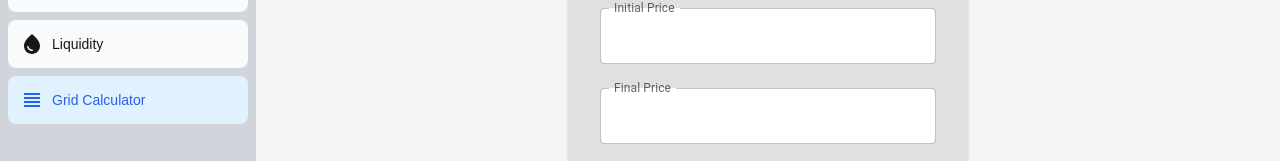
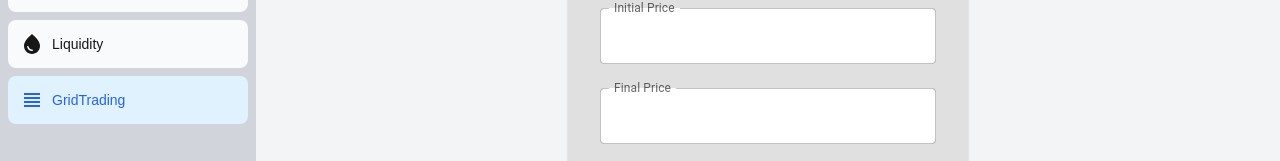
Before and after one commit to massimilianopetra/gridwise, a Next.js app: page /home/gridtrading in a window 1280 px wide. Shown: the part 184-345 px from the top of the page. Built offline with nearby package versions, Linux system fonts and the light colour scheme.

Commit message:
new name

```diff
--- a/app/ui/nav-links.tsx
+++ b/app/ui/nav-links.tsx
@@ -20,7 +20,7 @@ export default function NavLinks() {
 
     links = [{ name: 'Home', href: '/home', icon: HomeIcon },
              { name: 'Liquidity', href: '/home/liquidity', icon: WaterDropIcon},
-             { name: 'Grid Calculator', href: '/home/gridtrading', icon: ViewHeadlineIcon},];
+             { name: 'GridTrading', href: '/home/gridtrading', icon: ViewHeadlineIcon},];
 
     return (
         <>
```
